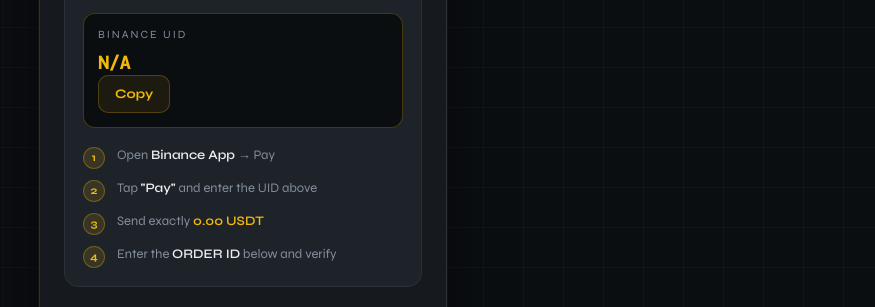
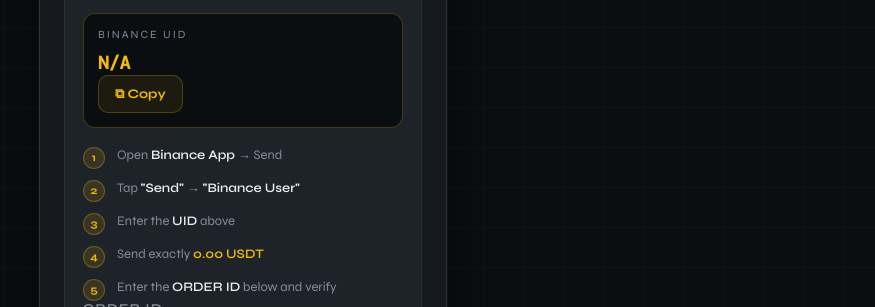
Before and after one commit to ArmanRhaman-bot/readyto.pay, a website: page index.html in a window 1280 px wide. Shown: the part 493-800 px from the top of the page, without its empty margins (397-1272 px from the left). Drawn offline with nearby package versions, Linux system fonts and the light colour scheme.

Commit message:
Update index.html

```diff
--- a/index.html
+++ b/index.html
@@ -90,30 +90,49 @@
   id="copyUidBtn"
   onclick="copyUID()"
 >
-      Copy
+  ⧉ Copy
 </button>
   </div>
 
 </div>
 
         <div class="steps">
+
   <div class="step">
     <div class="step-num">1</div>
-            <div class="step-text">Open <strong>Binance App</strong> → Pay</div>
+    <div class="step-text">
+      Open <strong>Binance App</strong> → Send
     </div>
+  </div>
+
   <div class="step">
     <div class="step-num">2</div>
-            <div class="step-text">Tap <strong>"Pay"</strong> and enter the UID above</div>
+    <div class="step-text">
+      Tap <strong>"Send"</strong> → <strong>"Binance User"</strong>
     </div>
+  </div>
+
   <div class="step">
     <div class="step-num">3</div>
-            <div class="step-text">Send exactly <strong class="highlight" id="amountStep">0.00 USDT</strong></div>
+    <div class="step-text">
+      Enter the <strong>UID</strong> above
     </div>
+  </div>
+
   <div class="step">
     <div class="step-num">4</div>
-            <div class="step-text">Enter the <strong>ORDER ID</strong> below and verify</div>
+    <div class="step-text">
+      Send exactly <strong class="highlight" id="amountStep">0.00 USDT</strong>
     </div>
   </div>
+
+  <div class="step">
+    <div class="step-num">5</div>
+    <div class="step-text">
+      Enter the <strong>ORDER ID</strong> below and verify
+    </div>
+  </div>
+
 </div>
 
       <!-- Transaction ID Input -->
```
Lines whose indentation alone changed are shown as unchanged.
